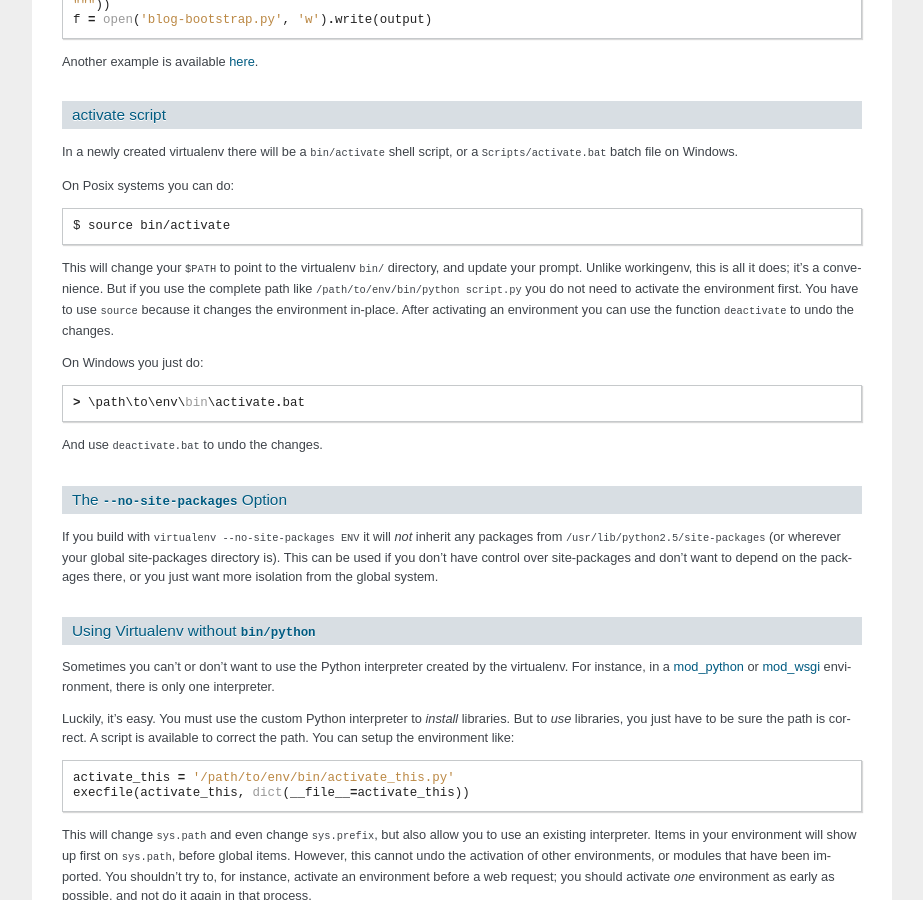
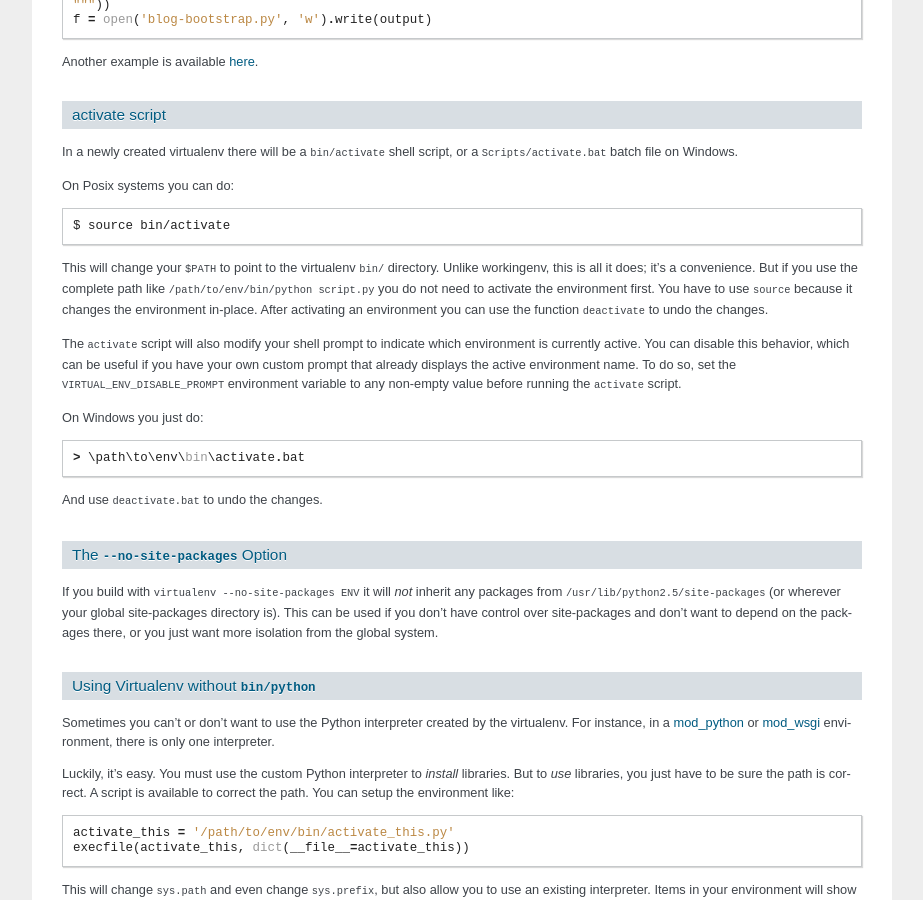
Before and after one commit to pypa/virtualenv, a Sphinx documentation site: the page built from docs/index.txt, in a window 1280 px wide and 900 px high, scrolled down 2404 px. Shown: the whole window, without its empty margins (198-1121 px from the left). Built offline with Sphinx 7.4.7, drawn with Linux system fonts in a browser that asks for light colours.

Commit message:
Adding documentation of VIRTUAL_ENV_DISABLE_PROMPT

```diff
--- a/docs/index.txt
+++ b/docs/index.txt
@@ -176,12 +176,19 @@ On Posix systems you can do::
   $ source bin/activate
 
 This will change your ``$PATH`` to point to the virtualenv ``bin/``
-directory, and update your prompt.  Unlike workingenv, this is all it
+directory.  Unlike workingenv, this is all it
 does; it's a convenience.  But if you use the complete path like
 ``/path/to/env/bin/python script.py`` you do not need to activate the
 environment first.  You have to use ``source`` because it changes the
 environment in-place.  After activating an environment you can use the
 function ``deactivate`` to undo the changes.
+
+The ``activate`` script will also modify your shell prompt to indicate
+which environment is currently active.  You can disable this behavior,
+which can be useful if you have your own custom prompt that already
+displays the active environment name.  To do so, set the
+``VIRTUAL_ENV_DISABLE_PROMPT`` environment variable to any non-empty
+value before running the ``activate`` script.
 
 On Windows you just do::
 
```
